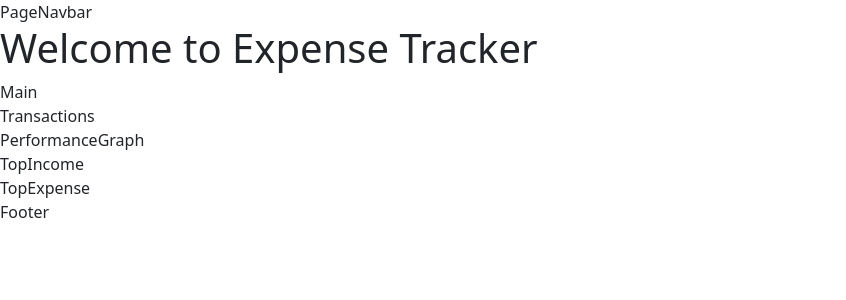
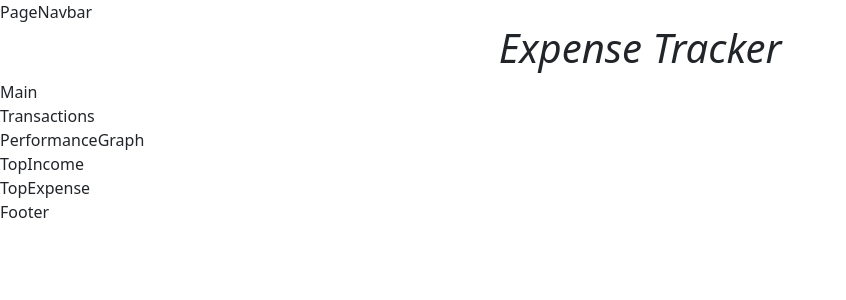
Before and after one commit to J0SAL/Decentralized-Expense-Tracker, a Next.js app in the folder frontend/: page / in a window 1280 px wide. Shown: the top 300 px of the page, without its empty margins (0-846 px from the left). Built offline with nearby package versions, Linux system fonts and the light colour scheme.

Commit message:
updated main page

```diff
--- a/frontend/pages/index.tsx
+++ b/frontend/pages/index.tsx
@@ -7,7 +7,9 @@
 export default function HomePage() {
   return (
     <div>
-      <h1>Welcome to Expense Tracker</h1>
+      <h1 className="d-flex justify-content-center">
+        <i>Expense Tracker</i>
+      </h1>
       <Main />
       <Transactions />
       <PerformanceGraph />
```
